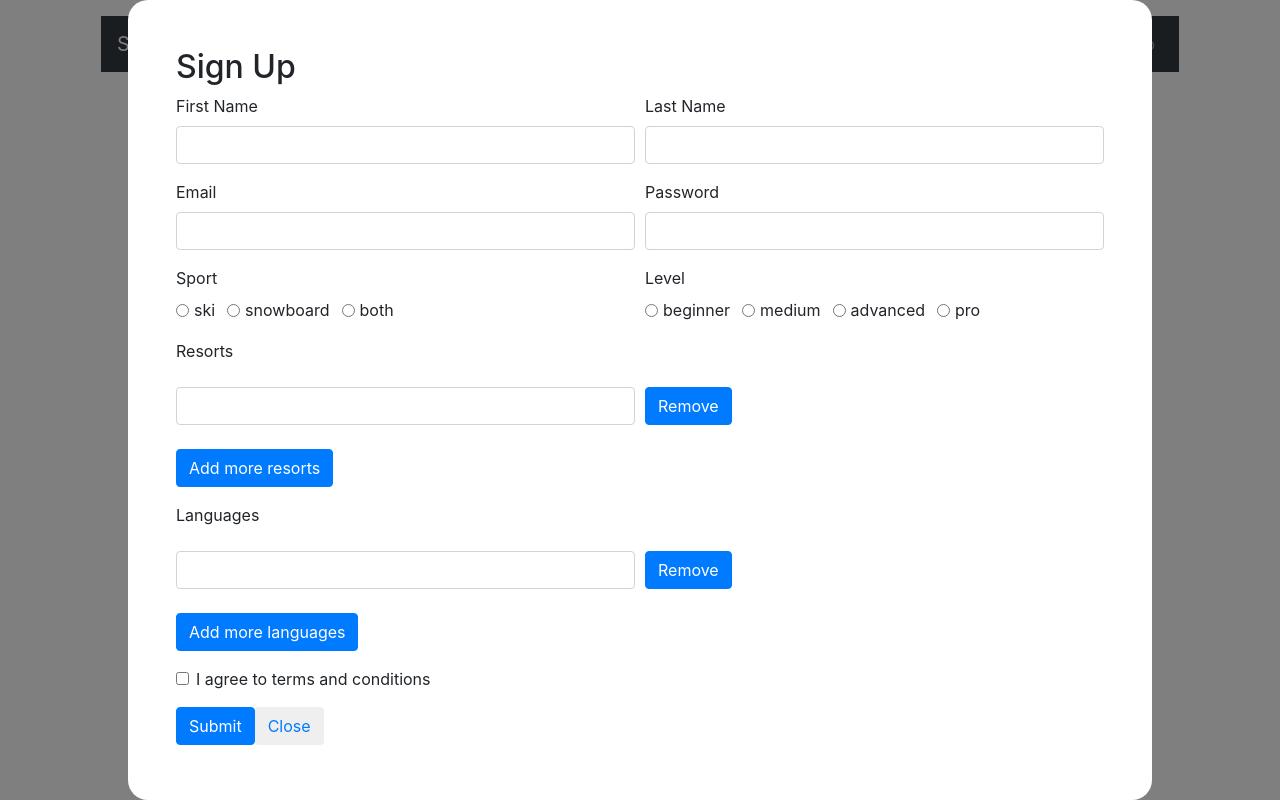
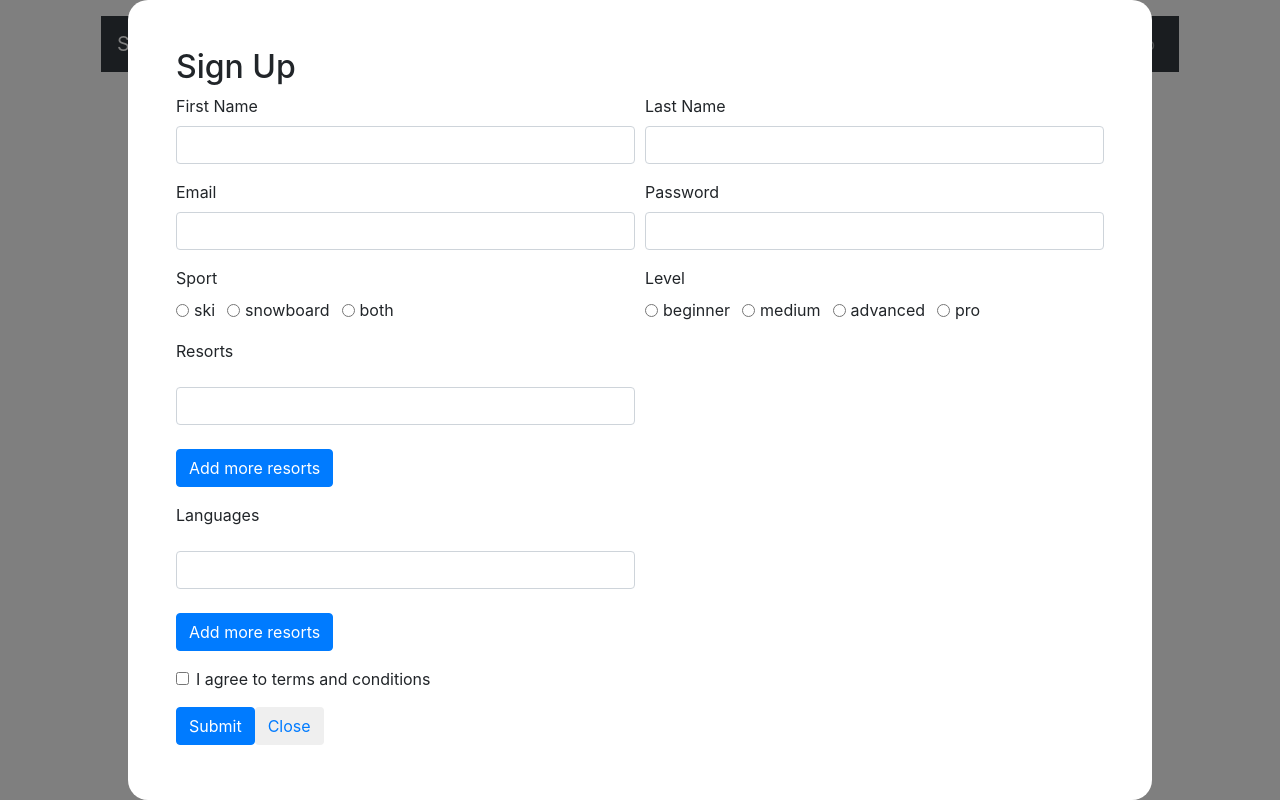
Before and after one commit to stefi23/ski-with-me, a React (Create React App) app in the folder client/: page /register in a window 1280 px wide. Built offline with nearby package versions, Linux system fonts and the light colour scheme; no server answers.

Commit message:
modal on login, move stuff in component

```diff
--- a/client/src/App.js
+++ b/client/src/App.js
@@ -48,7 +48,12 @@ function App() {
                   </Link>
                 </li>
                 <li className="nav-item">
-                  <Link to="/register" className="nav-link">
+                  <Link
+                    to="/register"
+                    className="nav-link"
+                    data-toggle="modal"
+                    data-target="#exampleModalLong"
+                  >
                     Sign Up
                   </Link>
                 </li>
--- a/client/src/components/Login.js
+++ b/client/src/components/Login.js
@@ -1,63 +1,76 @@
-import React, { Component } from "react";
+import React, { useState } from "react";
 import "../App.css";
 import axios from "axios";
-import { Link } from "react-router-dom";
+import { Link, useHistory } from "react-router-dom";
+import { Modal, Button } from "react-bootstrap";
 
-export default class Login extends Component {
-  constructor(props) {
-    super(props);
-    this.state = {
-      email: "",
-      password: "",
-    };
-  }
+function Login(props) {
+  const [email, setEmail] = useState("");
+  const [password, setPassword] = useState("");
 
-  handleInput = (e) => {
-    this.setState({
-      [e.target.name]: e.target.value,
-    });
+  const history = useHistory();
+
+  const handleEmail = (e) => {
+    setEmail(e.target.value);
   };
 
-  attemptLogin = () => {
+  const handlePassword = (e) => {
+    setPassword(e.target.value);
+  };
+
+  const handleClose = () => {
+    history.push("/");
+  };
+
+  const attemptLogin = () => {
     axios("/users/login", {
       method: "POST",
       headers: { "Content-type": "application/json" },
       data: {
-        email: this.state.email,
-        password: this.state.password,
+        email: email,
+        password: password,
       },
     })
       .then((results) => {
         localStorage.setItem("skiBuddyToken", results.data.token);
-        this.props.updateLoggedIn(true);
-        this.props.getName(results.data.name);
+        console.log("inside", props.updateLoggedIn);
+        props.updateLoggedIn(true);
+        props.getName(results.data.name);
       })
       .catch((err) => console.log(err));
   };
 
-  render() {
-    return (
-      <div className="login">
-        <div className="login_inner p-5">
-          <h1>Welcome Back</h1>
-
+  return (
+    <>
+      <Modal
+        show={true}
+        size="lg"
+        aria-labelledby="contained-modal-title-vcenter"
+        centered
+        onHide={handleClose}
+      >
+        <Modal.Header closeButton>
+          <Modal.Title id="contained-modal-title-vcenter">
+            Welcome Back
+          </Modal.Title>
+        </Modal.Header>
+        <Modal.Body>
           <input
             name="email"
-            onChange={this.handleInput}
-            value={this.state.email}
+            onChange={handleEmail}
+            value={email}
             className="form-control m-2"
             placeholder="Enter email"
           />
           <input
             type="password"
             name="password"
-            onChange={this.handleInput}
-            value={this.state.password}
+            onChange={handlePassword}
+            value={password}
             className="form-control m-2"
             placeholder="Enter password"
           />
-
-          <button className="btn btn-primary m-2" onClick={this.attemptLogin}>
+          <button className="btn btn-primary m-2" onClick={attemptLogin}>
             Login NOW
           </button>
           <div className="m-2">
@@ -70,14 +83,14 @@ export default class Login extends Component {
                 </Link>
               </span>
             </p>
-            <button className="btn" onClick={this.attemptLogin}>
-              <Link to="/" className="">
-                Close
-              </Link>
-            </button>
           </div>
-        </div>
-      </div>
-    );
-  }
+        </Modal.Body>
+        <Modal.Footer>
+          <Button onClick={handleClose}>Close</Button>
+        </Modal.Footer>
+      </Modal>
+    </>
+  );
 }
+
+export default Login;
--- /dev/null
+++ b/client/src/components/MultipleInput.js
@@ -0,0 +1,68 @@
+import React from "react";
+
+function MultipleComponent({ title, items, onChange }) {
+  return (
+    <div>
+      <div className="form-row">
+        <div className="form-group col-md-6">
+          <label>{title}</label>
+        </div>
+      </div>
+      {items.map((item, index) => {
+        return (
+          <div className="form-row" key={index}>
+            <div className="form-group col-md-6">
+              <input
+                value={item}
+                className="form-control mb-2"
+                onChange={(e) =>
+                  onChange(
+                    items.map((item, indexToMatch) => {
+                      if (index === indexToMatch) {
+                        return e.target.value;
+                      }
+                      return item;
+                    })
+                  )
+                }
+              />
+            </div>
+            <div className="form-group col-md-6">
+              {items.length < 2 ? null : (
+                <button
+                  className="btn btn-primary"
+                  onClick={() => {
+                    onChange(
+                      items.filter((item, indexToMatch) => {
+                        if (index === indexToMatch) {
+                          return false;
+                        } else {
+                          return true;
+                        }
+                      })
+                    );
+                  }}
+                >
+                  Remove
+                </button>
+              )}
+            </div>
+          </div>
+        );
+      })}
+
+      <div className="form-row">
+        <div className="form-group col-md-12">
+          <button
+            className="btn btn-primary"
+            onClick={() => onChange([...items, ""])}
+          >
+            Add more resorts
+          </button>
+        </div>
+      </div>
+    </div>
+  );
+}
+
+export default MultipleComponent;
--- a/client/src/components/Register.js
+++ b/client/src/components/Register.js
@@ -1,6 +1,7 @@
 import React from "react";
 import axios from "axios";
 import { Link } from "react-router-dom";
+import MultipleComponent from "./MultipleInput";
 
 class Register extends React.Component {
   constructor(props) {
@@ -34,53 +35,6 @@ class Register extends React.Component {
         languages: this.state.languages,
       },
     }).catch((err) => console.log(err));
-  }
-
-  handleInput = (e, index) => {
-    e.preventDefault();
-    const languages = [...this.state.languages];
-    languages[index] = e.target.value;
-    this.setState({
-      [e.target.name]: e.target.value,
-      languages: languages,
-    });
-  };
-
-  handleInputResorts = (e, index) => {
-    e.preventDefault();
-    const resorts = [...this.state.resorts];
-    resorts[index] = e.target.value;
-    this.setState({
-      [e.target.name]: e.target.value,
-      resorts,
-    });
-  };
-
-  addAnotherLanguage() {
-    this.setState({
-      languages: [...this.state.languages, ""],
-    });
-  }
-  addAnotherResort() {
-    this.setState({
-      resorts: [...this.state.resorts, ""],
-    });
-  }
-
-  handleRemove(index) {
-    const languages = [...this.state.languages];
-    languages.splice(index, 1);
-    this.setState({
-      languages: languages,
-    });
-  }
-
-  handleRemoveResort(index) {
-    const resorts = [...this.state.resorts];
-    resorts.splice(index, 1);
-    this.setState({
-      resorts: resorts,
-    });
   }
 
   render() {
@@ -241,80 +195,24 @@ class Register extends React.Component {
                 </div>
               </div>
             </div>
-
-            <div className="form-row">
-              <div className="form-group col-md-6">
-                <label>Resorts</label>
-              </div>
-            </div>
-            {this.state.resorts.map((resort, index) => {
-              return (
-                <div className="form-row" key={index}>
-                  <div className="form-group col-md-6">
-                    <input
-                      value={resort}
-                      className="form-control mb-2"
-                      onChange={(e) => this.handleInputResorts(e, index)}
-                    />
-                  </div>
-                  <div className="form-group col-md-6">
-                    <button
-                      className="btn btn-primary"
-                      onClick={() => this.handleRemoveResort(index)}
-                    >
-                      Remove
-                    </button>
-                  </div>
-                </div>
-              );
-            })}
-            <div className="form-row">
-              <div className="form-group col-md-12">
-                <button
-                  className="btn btn-primary"
-                  onClick={(e) => this.addAnotherResort(e)}
-                >
-                  Add more resorts
-                </button>
-              </div>
-            </div>
-            <div className="form-row">
-              <div className="form-group col-md-6">
-                <label>Languages</label>
-              </div>
-            </div>
-
-            {this.state.languages.map((language, index) => {
-              return (
-                <div className="form-row" key={index}>
-                  <div className="form-group col-md-6">
-                    <input
-                      value={language}
-                      className="form-control mb-2"
-                      onChange={(e) => this.handleInput(e, index)}
-                    />
-                  </div>
-                  <div className="form-group col-md-6">
-                    <button
-                      className="btn btn-primary"
-                      onClick={() => this.handleRemove(index)}
-                    >
-                      Remove
-                    </button>
-                  </div>
-                </div>
-              );
-            })}
-            <div className="form-row">
-              <div className="form-group col-md-12">
-                <button
-                  className="btn btn-primary"
-                  onClick={(e) => this.addAnotherLanguage(e)}
-                >
-                  Add more languages
-                </button>
-              </div>
-            </div>
+            <MultipleComponent
+              title="Resorts"
+              items={this.state.resorts}
+              onChange={(resorts) => {
+                this.setState({
+                  resorts,
+                });
+              }}
+            />
+            <MultipleComponent
+              title="Languages"
+              items={this.state.languages}
+              onChange={(languages) => {
+                this.setState({
+                  languages,
+                });
+              }}
+            />
             <div className="form-group">
               <div className="form-check">
                 <input
```
Also changed, not shown: 1 other file (tests, documents, lock files or other folders).
